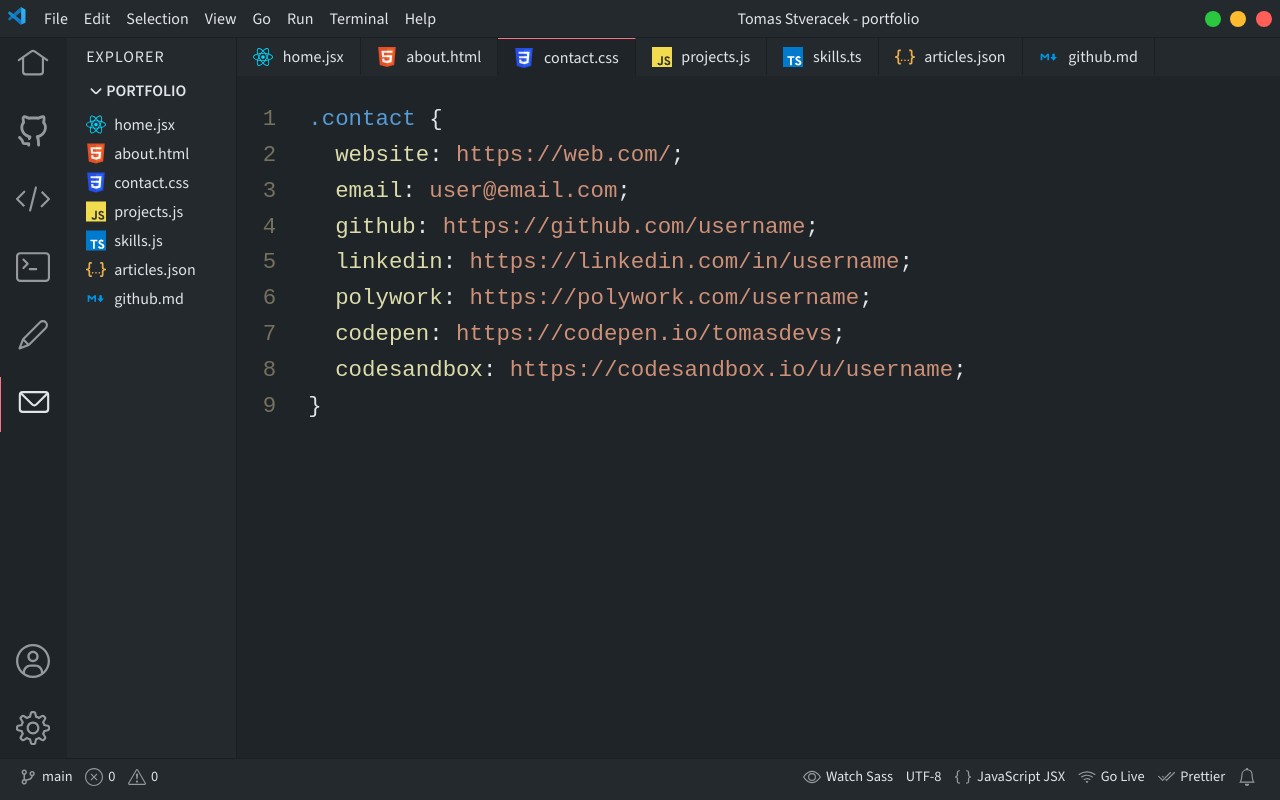
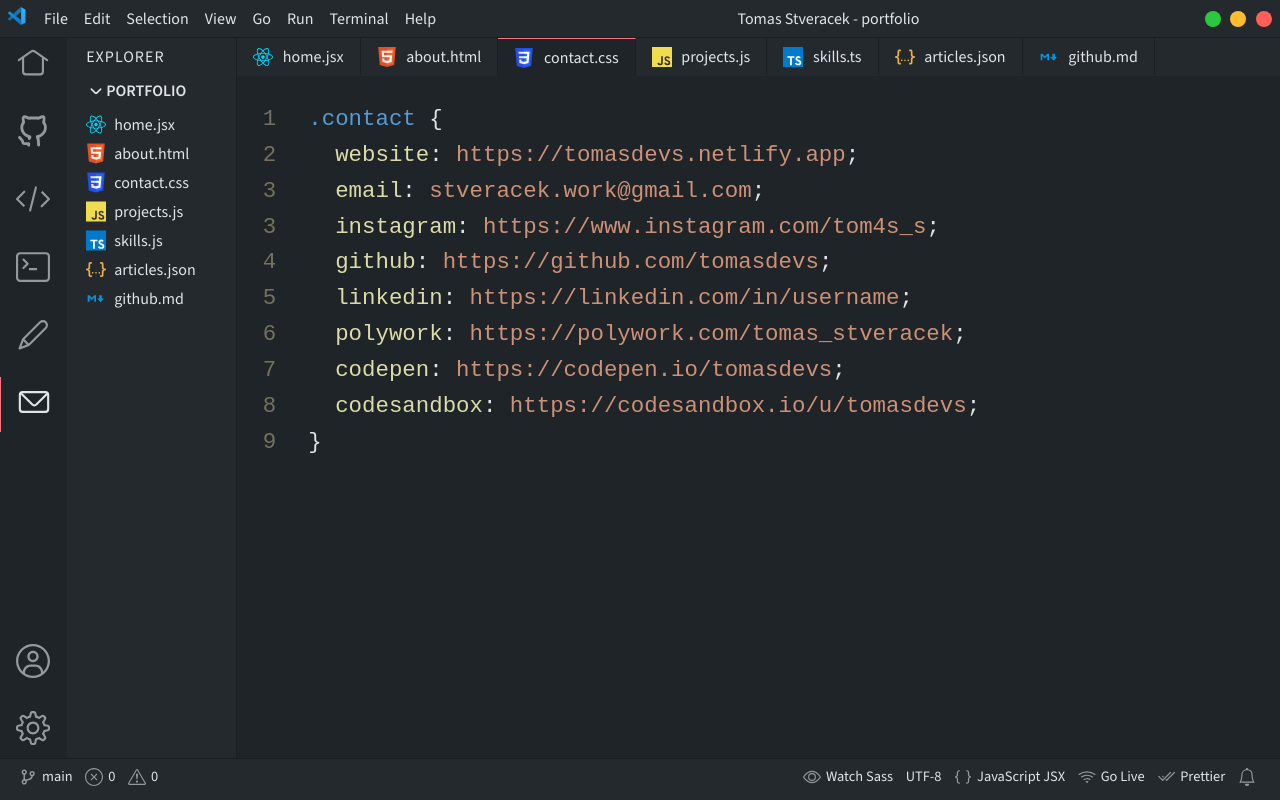
Before and after one commit to TomasDevs/portfolio, a React (Vite) app: page /contact in a window 1280 px wide. Built offline with nearby package versions, Linux system fonts and the light colour scheme.

Commit message:
Update Contact page

```diff
--- a/src/pages/Contact.jsx
+++ b/src/pages/Contact.jsx
@@ -9,20 +9,26 @@
           <span className="selector">.contact</span> {"{"} {"\n"}
           <span className="line-number">2</span> &nbsp;&nbsp;
           <span className="property">website</span>:{" "}
-          <a href="https://web.com/" className="value">
-            https://web.com/
+          <a href="https://tomasdevs.netlify.app" className="value">
+            https://tomasdevs.netlify.app
           </a>
           ; {"\n"}
           <span className="line-number">3</span> &nbsp;&nbsp;
           <span className="property">email</span>:{" "}
-          <a href="mailto:user@email.com" className="value">
-            user@email.com
+          <a href="mailto:stveracek.work@gmail.com" className="value">
+            stveracek.work@gmail.com
+          </a>
+          ; {"\n"}
+          <span className="line-number">3</span> &nbsp;&nbsp;
+          <span className="property">instagram</span>:{" "}
+          <a href="https://www.instagram.com/tom4s_s" className="value">
+            https://www.instagram.com/tom4s_s
           </a>
           ; {"\n"}
           <span className="line-number">4</span> &nbsp;&nbsp;
           <span className="property">github</span>:{" "}
-          <a href="https://github.com/username" className="value">
-            https://github.com/username
+          <a href="https://github.com/tomasdevs" className="value">
+            https://github.com/tomasdevs
           </a>
           ; {"\n"}
           <span className="line-number">5</span> &nbsp;&nbsp;
@@ -33,20 +39,20 @@
           ; {"\n"}
           <span className="line-number">6</span> &nbsp;&nbsp;
           <span className="property">polywork</span>:{" "}
-          <a href="https://polywork.com/username" className="value">
-            https://polywork.com/username
+          <a href="https://polywork.com/tomas_stveracek" className="value">
+            https://polywork.com/tomas_stveracek
           </a>
           ; {"\n"}
           <span className="line-number">7</span> &nbsp;&nbsp;
           <span className="property">codepen</span>:{" "}
-          <a href="https://codepen.io/username" className="value">
+          <a href="https://codepen.io/tomasdevs" className="value">
             https://codepen.io/tomasdevs
           </a>
           ; {"\n"}
           <span className="line-number">8</span> &nbsp;&nbsp;
           <span className="property">codesandbox</span>:{" "}
-          <a href="https://codesandbox.io/u/username" className="value">
-            https://codesandbox.io/u/username
+          <a href="https://codesandbox.io/u/tomasdevs" className="value">
+            https://codesandbox.io/u/tomasdevs
           </a>
           ; {"\n"}
           <span className="line-number">9</span> {"}"}
```
